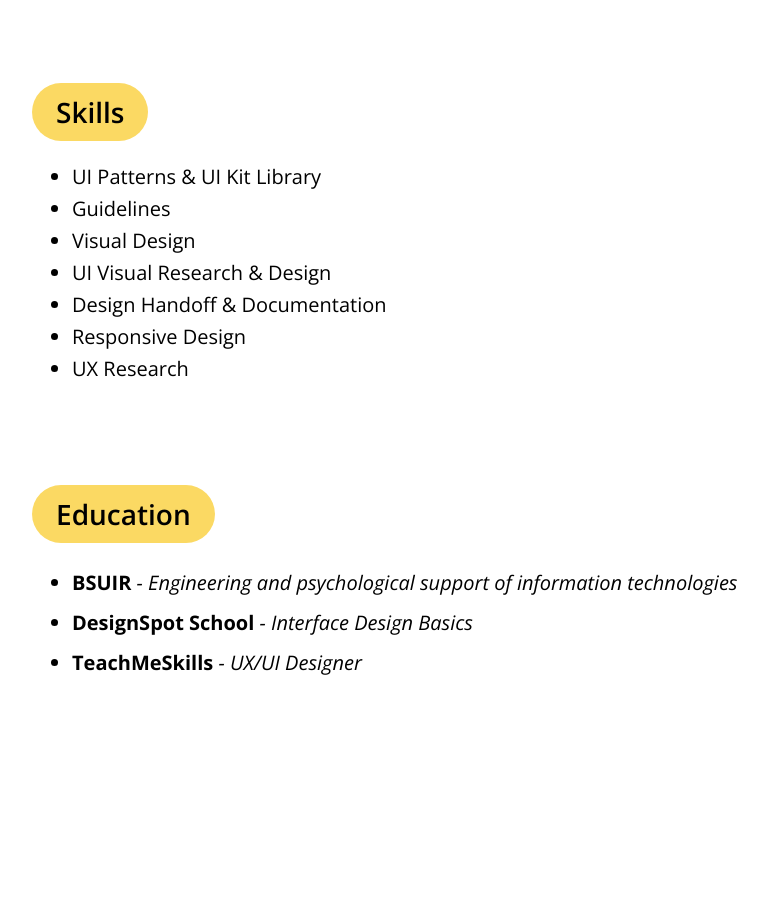
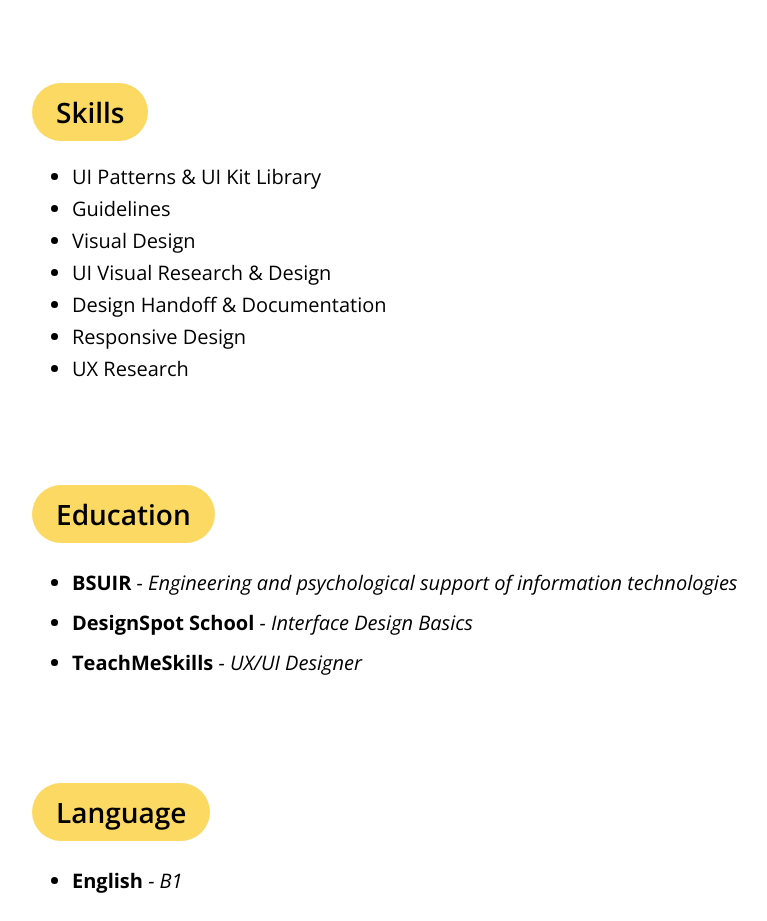
Before and after one commit to DesignerAnn/rsschool-cv, a plain HTML site: page index.html in a window 1280 px wide. Shown: the part 842-1763 px from the top of the page, without its empty margins (108-875 px from the left). Before the commit the page ends 1545 px from the top, so only its background shows below. Drawn offline with nearby package versions, Linux system fonts and the light colour scheme.

Commit message:
feat: add block language

```diff
--- a/index.html
+++ b/index.html
@@ -57,6 +57,12 @@
                     <li><b class="line-height">TeachMeSkills</b><i class="line-height"> - UX/UI Designer</i></li>
                 </ul>
             </section>
+            <section>
+                <h2>Language</h2>
+                <ul class="text">
+                    <li><b class="line-height">English</b><i class="line-height"> - B1</i></li>
+                </ul>
+            </section>
         </main>
         <footer></footer>
     </div>
```
